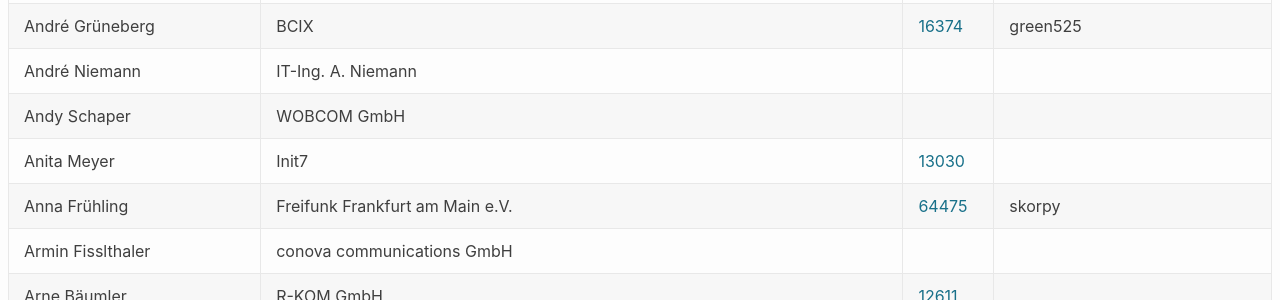
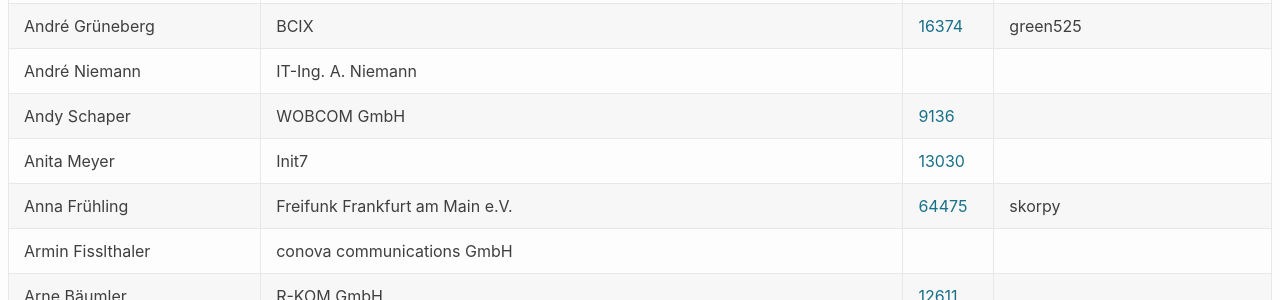
Before and after one commit to denog/pretix-attendeelist, a Jekyll site: the page built from denog17/index.markdown, in a window 1280 px wide and 900 px high, scrolled down 874 px. Shown: the part 154-454 px from the top of the window. Built offline with Jekyll 4.4.1, drawn with Linux system fonts in a browser that asks for light colours.

Commit message:
Latest data: Tue Jul 15 11:30:39 UTC 2025

```diff
--- a/_data/attendees_denog17_onsite.json
+++ b/_data/attendees_denog17_onsite.json
@@ -129,7 +129,7 @@
     "name": "Andy Schaper",
     "company": "WOBCOM GmbH",
     "irc": null,
-    "asn": null
+    "asn": "9136"
   },
   {
     "name": "Anita Meyer",
```
